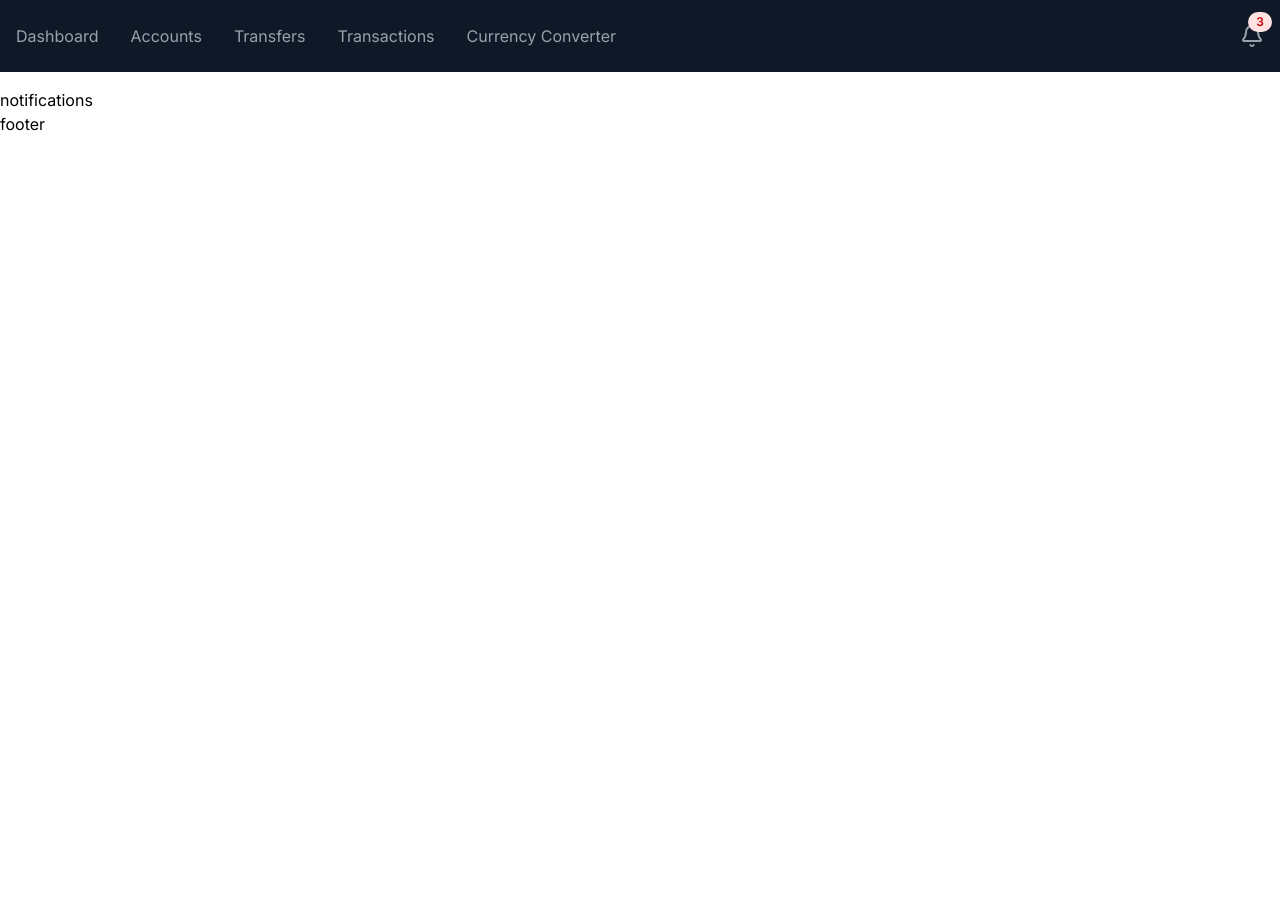
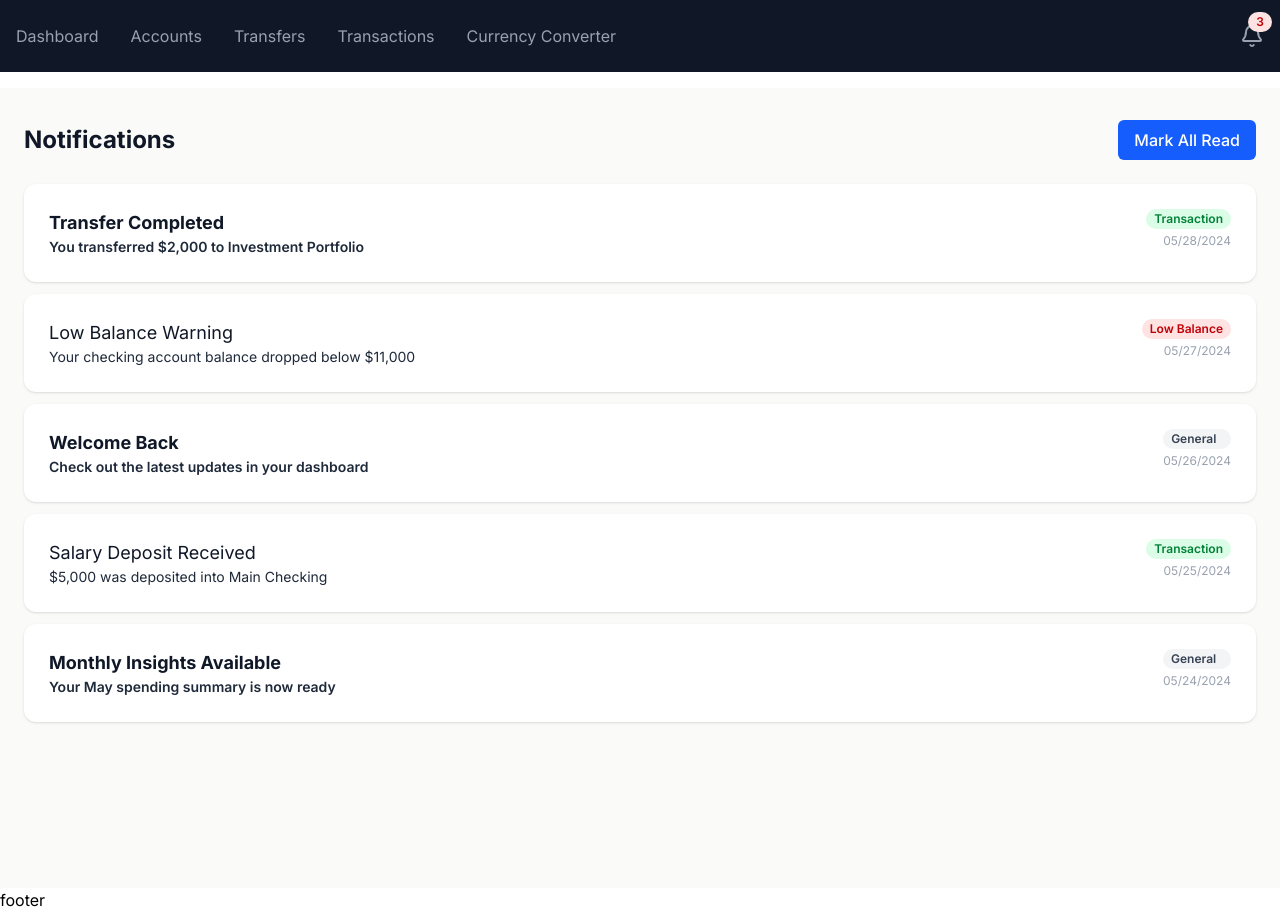
Before and after one commit to seif32/bank-dashboard, a React (Vite) app: page /notifications in a window 1280 px wide. Before the commit the page ends 800 px from the top, so only its background shows below. Built offline with nearby package versions, Linux system fonts and the light colour scheme; sample sign-in values are in the browser's storage.

Commit message:
feat(pages): add notifications-page

```diff
--- /dev/null
+++ b/src/pages/NotificationsPage.tsx
@@ -0,0 +1,37 @@
+import { Button, PageWrapper } from "../components/ui";
+import { useNotifications } from "../context/NotificationContext";
+import { NotificationItem } from "../features/notifications";
+
+export default function NotificationsPage() {
+  const { notifications, markAllRead, unreadCount } = useNotifications();
+
+  if (notifications.length === 0)
+    return (
+      <PageWrapper>
+        <div className="text-4xl font-bold grid place-items-center text-gray-900">
+          No Notifications
+        </div>
+      </PageWrapper>
+    );
+
+  return (
+    <PageWrapper>
+      <div className="space-y-6">
+        <div className="flex justify-between items-center">
+          <h1 className="text-2xl text-gray-900 font-bold">Notifications</h1>
+          {unreadCount > 0 && (
+            <Button onClick={markAllRead}>Mark All Read</Button>
+          )}
+        </div>
+        <div className="space-y-3">
+          {notifications.map((notification) => (
+            <NotificationItem
+              key={notification.id}
+              notification={notification}
+            />
+          ))}
+        </div>
+      </div>
+    </PageWrapper>
+  );
+}
--- a/src/pages/index.ts
+++ b/src/pages/index.ts
@@ -2,3 +2,6 @@ export { default as AccountDetailPage } from "./AccountDetailPage";
 export { default as AccountsPage } from "./AccountsPage";
 export { default as DashboardPage } from "./DashboardPage";
 export { default as CurrencyPage } from "./CurrencyPage";
+export { default as NotificationsPage } from "./NotificationsPage";
+export { default as TransactionsPage } from "./TransactionsPage";
+export { default as TransfersPage } from "./TransfersPage";
```
Also changed, not shown: src/router/index.tsx (+4 -3 lines).
